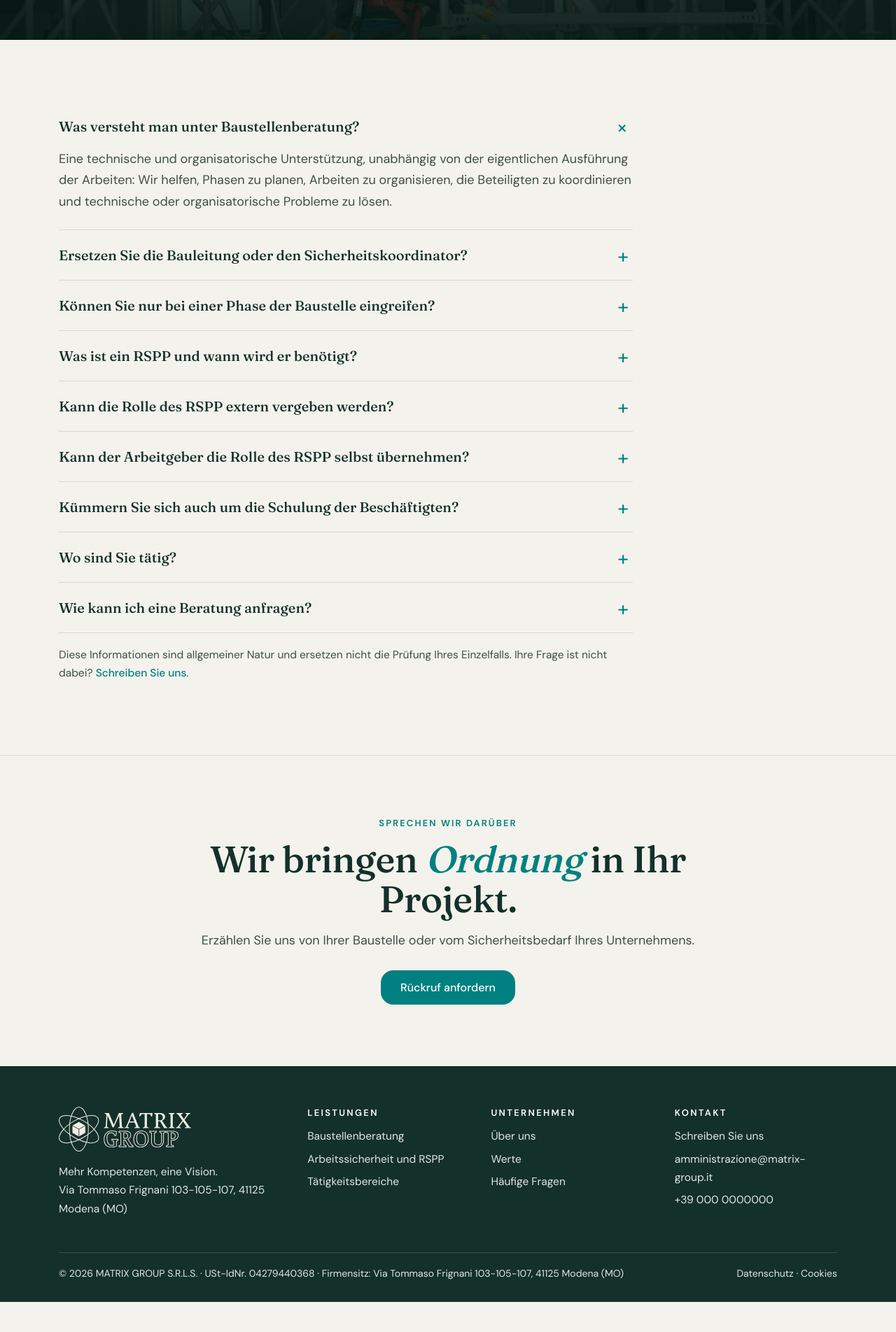
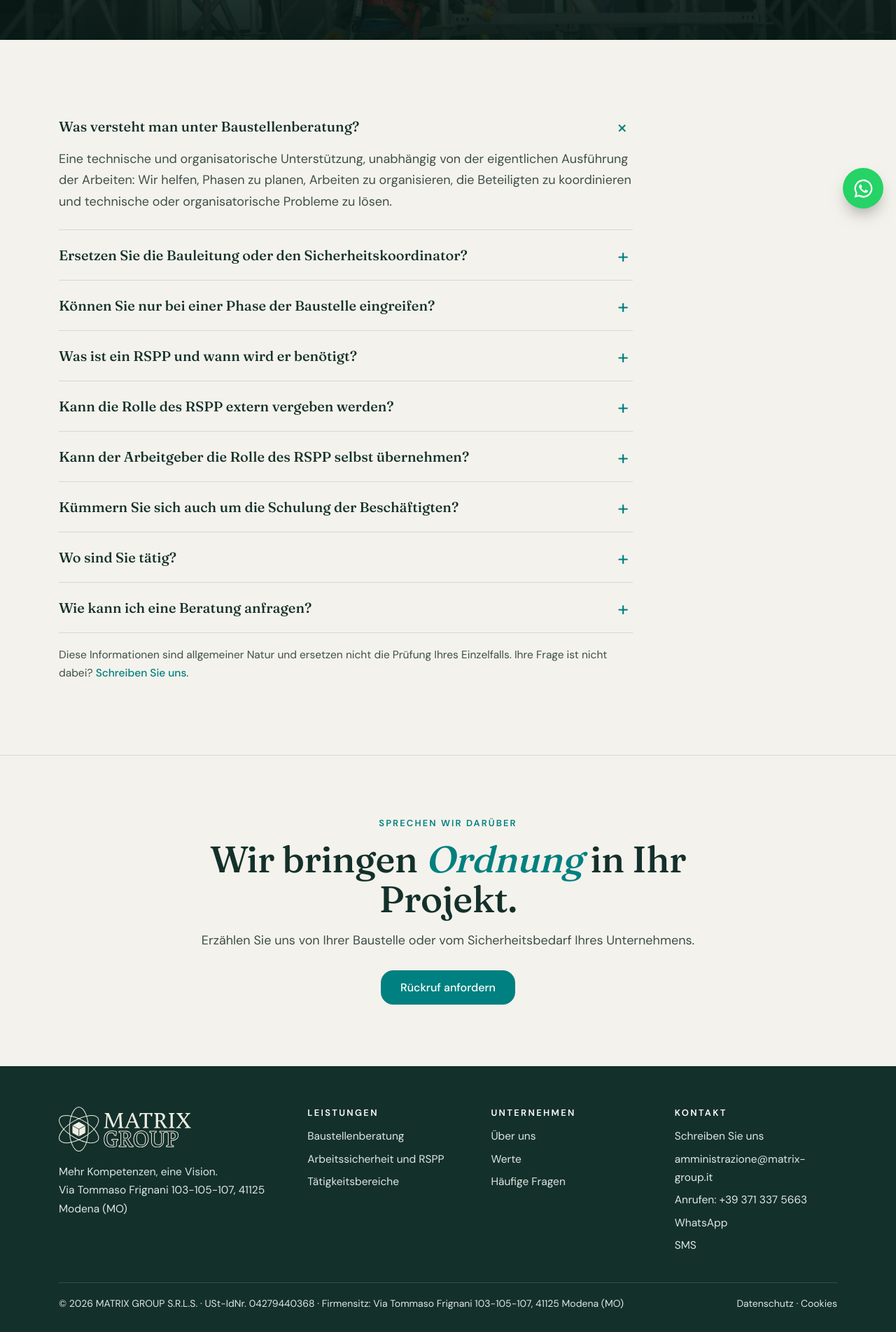
Before and after one commit to vidalletchonang/matrix-group, a Next.js app: page /de/faq in a window 1280 px wide. Shown: the part 484-2388 px from the top of the page at 70% size. Before the commit the page ends 2345 px from the top, so only its background shows below. Built offline with nearby package versions, Linux system fonts and the light colour scheme.

Commit message:
Telefono, SMS e WhatsApp: +39 371 337 5663

```diff
--- a/app/[lang]/contatti/page.js
+++ b/app/[lang]/contatti/page.js
@@ -1,4 +1,4 @@
-import {Hero} from '../../../components/ui'
+import {Hero,ContactButtons} from '../../../components/ui'
 import ContactForm from '../../../components/ContactForm'
 import {SITE,PH} from '../../../lib/site'
 import {dict,meta,href} from '../../../lib/i18n'
@@ -10,6 +10,6 @@ export default async function Page({params}){const {lang}=await params;const t=d
 <p><strong>{SITE.name}</strong></p>
 <p>{t.footer.sede}: {SITE.addr}</p>
 <p>{t.footer.piva} {SITE.piva}</p>
-<p><a href={`mailto:${SITE.mail}`}>{SITE.mail}</a> · <a href={`tel:${SITE.tel.replace(/ /g,'')}`}>{SITE.tel}</a></p>
-<p className="note">{c.note}</p></div>
+<p><a href={`mailto:${SITE.mail}`}>{SITE.mail}</a></p>
+<ContactButtons c={t.ct}/></div>
 <div><span className="eyebrow">{c.write}</span><ContactForm t={t.form} privacyHref={href(lang,'/privacy')}/></div></div></section></>)}
--- a/app/[lang]/layout.js
+++ b/app/[lang]/layout.js
@@ -3,6 +3,7 @@ import {notFound} from 'next/navigation'
 import Nav from '../../components/Nav'
 import {SITE} from '../../lib/site'
 import {LANGS,dict,href,BASE} from '../../lib/i18n'
+import {WaFloat} from '../../components/ui'
 import '@fontsource-variable/fraunces/wght.css'
 import '@fontsource-variable/fraunces/wght-italic.css'
 import '@fontsource/dm-sans/400.css'
@@ -18,13 +19,14 @@ export const viewport={width:'device-width',initialScale:1,viewportFit:'cover',t
 export default async function Root({children,params}){const {lang}=await params;if(!LANGS.includes(lang))notFound();const t=dict(lang);const f=t.footer;const tel=SITE.tel.replace(/ /g,'')
   return(<html lang={lang}><body>
 <a className="skip" href="#main">{t.nav.skip}</a>
-<div className="topbar"><div className="w"><span>{t.top}</span><span><a href={`tel:${tel}`}>{SITE.tel}</a> · <a href={`mailto:${SITE.mail}`}>{SITE.mail}</a></span></div></div>
+<div className="topbar"><div className="w"><span>{t.top}</span><span><a href={`tel:${tel}`}>{SITE.tel}</a> · <a href={`https://wa.me/${tel.replace('+','')}`} target="_blank" rel="noopener">WhatsApp</a> · <a href={`mailto:${SITE.mail}`}>{SITE.mail}</a></span></div></div>
 <header><div className="w"><Link className="logo" href={href(lang,'/')} aria-label="Matrix Group, home"><picture><source srcSet="/logo-dark.svg" media="(prefers-color-scheme: dark)"/><img src="/logo.svg" alt="Matrix Group" width="1885" height="640"/></picture></Link><Nav t={t.nav} lang={lang}/></div></header>
 <main id="main">{children}</main>
 <footer><div className="w"><div className="cols">
 <div><img className="flogo" src="/logo-dark.svg" alt="Matrix Group" width="1885" height="640"/><p>{f.tag}<br/>{SITE.addr}</p></div>
 <div><h4>{f.servizi}</h4><Link href={href(lang,'/servizi/consulenza-cantiere')}>{f.cons}</Link><Link href={href(lang,'/servizi/sicurezza-rspp')}>{f.sic}</Link><Link href={href(lang,'/progetti')}>{f.ambiti}</Link></div>
 <div><h4>{f.azienda}</h4><Link href={href(lang,'/chi-siamo')}>{f.chi}</Link><Link href={href(lang,'/chi-siamo')+'#valori'}>{f.valori}</Link><Link href={href(lang,'/faq')}>{f.faq}</Link></div>
-<div><h4>{f.contatti}</h4><Link href={href(lang,'/contatti')}>{f.scrivi}</Link><a href={`mailto:${SITE.mail}`}>{SITE.mail}</a><a href={`tel:${tel}`}>{SITE.tel}</a></div>
+<div><h4>{f.contatti}</h4><Link href={href(lang,'/contatti')}>{f.scrivi}</Link><a href={`mailto:${SITE.mail}`}>{SITE.mail}</a><a href={`tel:${tel}`}>{t.ct.call}: {SITE.tel}</a><a href={`https://wa.me/${tel.replace('+','')}`} target="_blank" rel="noopener">WhatsApp</a><a href={`sms:${tel}`}>{t.ct.sms}</a></div>
 </div><div className="cp"><span>© 2026 {SITE.name} · {f.piva} {SITE.piva} · {f.sede}: {SITE.addr}</span><span><Link href={href(lang,'/privacy')}>{f.privacy}</Link> · <Link href={href(lang,'/cookie-policy')}>{f.cookie}</Link></span></div></div></footer>
+<WaFloat c={t.ct}/>
 </body></html>)}
--- a/app/globals.css
+++ b/app/globals.css
@@ -143,6 +143,14 @@ section.soft{background:var(--panel)}
 @media(max-width:820px){.feat{grid-template-columns:1fr}.certs{grid-template-columns:1fr}}
 @media(max-width:520px){.certs ul{grid-template-columns:1fr}}
 
+/* contatti: chiamata, SMS, WhatsApp */
+.ctbtns{display:flex;flex-wrap:wrap;gap:10px;margin:20px 0 6px}
+.ctb{display:inline-flex;align-items:center;gap:9px;padding:12px 18px;border-radius:var(--rad);text-decoration:none;font:500 15.5px var(--bf);border:1.5px solid var(--line);color:var(--ink);background:var(--panel);transition:transform .15s,border-color .15s}
+.ctb:hover{transform:translateY(-1px);border-color:var(--acc)}.ctb svg{width:20px;height:20px;flex:none}.ctb span{color:var(--mute);font-weight:400}
+.ctb.wa{background:#25D366;border-color:#25D366;color:#063B1E}.ctb.wa:hover{border-color:#1EBE5A;filter:brightness(1.04)}
+.waf{position:fixed;right:18px;bottom:calc(18px + env(safe-area-inset-bottom,0px));z-index:30;width:58px;height:58px;border-radius:50%;background:#25D366;color:#fff;display:grid;place-items:center;box-shadow:0 12px 26px -10px rgba(0,0,0,.5);transition:transform .2s}
+.waf:hover{transform:scale(1.08)}.waf svg{width:31px;height:31px}
+@media print{.waf{display:none}}
 @media(max-width:1180px){
   .burger{display:flex}
   nav{display:none;position:absolute;left:0;right:0;top:100%;background:var(--bg);border-bottom:1px solid var(--line);flex-direction:column;align-items:stretch;gap:16px;padding:10px 24px 24px;box-shadow:0 20px 30px -20px rgba(0,0,0,.3);max-height:calc(100vh - 80px);overflow:auto}
--- a/components/ui.js
+++ b/components/ui.js
@@ -1,5 +1,5 @@
 import Link from 'next/link'
-import {PH,REAL,CERTS} from '../lib/site'
+import {PH,REAL,CERTS,PHONE,SITE} from '../lib/site'
 import {E,href} from '../lib/i18n'
 
 const u=(id,w)=>`https://images.unsplash.com/photo-${id}?auto=format&fit=crop&w=${w}&q=66`
@@ -38,3 +38,23 @@ export function Certs({c,compact}){
     {!compact&&<div><span className="eyebrow">{c.eyebrow}</span><h2>{c.h}</h2><p className="lead">{c.p}</p></div>}
     <ul>{c.items.map((x,i)=><li key={x.t}><img src={CERTS[i].src} width={CERTS[i].w} height={CERTS[i].h} alt={x.alt} loading="lazy" decoding="async"/><span>{x.t}</span></li>)}</ul>
   </div>)}
+
+// Icone semplici (SVG in linea, nessun file da caricare)
+const IC={
+  tel:<path d="M6.6 10.8a15.1 15.1 0 0 0 6.6 6.6l2.2-2.2a1 1 0 0 1 1-.25c1.1.37 2.3.57 3.6.57a1 1 0 0 1 1 1V20a1 1 0 0 1-1 1A17 17 0 0 1 3 4a1 1 0 0 1 1-1h3.5a1 1 0 0 1 1 1c0 1.3.2 2.5.57 3.6a1 1 0 0 1-.25 1z" fill="currentColor"/>,
+  sms:<path d="M4 4h16a2 2 0 0 1 2 2v10a2 2 0 0 1-2 2H8l-4 3v-3a2 2 0 0 1-2-2V6a2 2 0 0 1 2-2zm3 6.5a1.5 1.5 0 1 0 0 .01zm5 0a1.5 1.5 0 1 0 0 .01zm5 0a1.5 1.5 0 1 0 0 .01z" fill="currentColor"/>,
+  wa:<path d="M12 2a10 10 0 0 0-8.6 15.1L2 22l5-1.3A10 10 0 1 0 12 2zm0 18.2a8.2 8.2 0 0 1-4.2-1.15l-.3-.18-3 .78.8-2.9-.2-.3A8.2 8.2 0 1 1 12 20.2zm4.5-6.1c-.25-.12-1.46-.72-1.69-.8s-.39-.12-.55.12-.63.8-.78.96-.29.19-.53.06a6.7 6.7 0 0 1-3.34-2.92c-.25-.43.25-.4.72-1.34a.45.45 0 0 0-.02-.43c-.06-.12-.55-1.33-.76-1.82s-.4-.41-.55-.42h-.47a.9.9 0 0 0-.65.3 2.7 2.7 0 0 0-.85 2.02 4.7 4.7 0 0 0 1 2.5 10.8 10.8 0 0 0 4.13 3.65c1.54.66 2.14.72 2.9.6a2.5 2.5 0 0 0 1.65-1.16 2 2 0 0 0 .14-1.16c-.06-.1-.22-.16-.47-.28z" fill="currentColor"/>,
+}
+export const Icon=({n})=><svg viewBox="0 0 24 24" aria-hidden="true">{IC[n]}</svg>
+const waUrl=msg=>`${PHONE.wa}?text=${encodeURIComponent(msg)}`
+
+// Tre modi per contattarci: chiamata, SMS, WhatsApp (c = dizionario ct)
+export function ContactButtons({c}){
+  return(<div className="ctbtns">
+    <a className="ctb" href={PHONE.tel}><Icon n="tel"/>{c.call} <span>{SITE.tel}</span></a>
+    <a className="ctb" href={PHONE.sms}><Icon n="sms"/>{c.sms}</a>
+    <a className="ctb wa" href={waUrl(c.msg)} target="_blank" rel="noopener"><Icon n="wa"/>{c.wa}</a>
+  </div>)}
+
+// Pulsante WhatsApp fisso in basso a destra, su tutte le pagine
+export const WaFloat=({c})=><a className="waf" href={waUrl(c.msg)} target="_blank" rel="noopener" aria-label={c.waL} title={c.waL}><Icon n="wa"/></a>
--- a/content/de.js
+++ b/content/de.js
@@ -6,6 +6,7 @@ const de={
   nav:{home:'Startseite',chi:'Über uns',servizi:'Leistungen',progetti:'Projekte',faq:'FAQ',contatti:'Kontakt',cta:'Kontakt aufnehmen',open:'Menü öffnen',close:'Menü schließen',skip:'Zum Inhalt springen',lang:'Sprache'},
   hero:{cta1:'Rückruf anfordern',cta2:'Unsere Leistungen'},
   video:{play:'Video',pause:'Pause',playL:'Video abspielen',pauseL:'Video anhalten'},
+  ct:{"call": "Anrufen", "sms": "SMS", "wa": "WhatsApp", "waL": "Schreiben Sie uns auf WhatsApp", "msg": "Guten Tag, ich hätte gerne Informationen zu Ihren Leistungen."},
   certs:{"eyebrow": "Zertifizierungen", "h": "Zertifizierte Kompetenz.", "p": "Spezifische Qualifikationen für Klimaanlagen und Photovoltaik-Speichersysteme.", "items": [{"t": "F-GAS-Zertifizierung", "alt": "Logo der F-GAS-Zertifizierung"}, {"t": "Tesla Powerwall Certified Installer", "alt": "Logo Tesla Powerwall Certified Installer"}]},
   cta:{eyebrow:'Sprechen wir darüber',title:['Wir bringen ','Ordnung',' in Ihr Projekt.'],text:'Erzählen Sie uns von Ihrer Baustelle oder vom Sicherheitsbedarf Ihres Unternehmens.',btn:'Rückruf anfordern'},
   more:'Mehr erfahren →',
@@ -93,7 +94,7 @@ const de={
   contatti:{
     meta:{title:'Kontakt',desc:'Kontaktieren Sie Matrix Group für Baustellenberatung, Arbeitssicherheit und RSPP-Dienst. Firmensitz in Modena (Italien).'},
     hero:{eyebrow:'Kontakt',title:['Sprechen wir über ','Ihr Projekt'],text:'Erzählen Sie uns von Ihrer Baustelle oder vom Sicherheitsbedarf Ihres Unternehmens: Wir melden uns so schnell wie möglich.',alt:'Baustelle mit Kran im Morgengrauen'},
-    h:'Sprechen wir darüber.',write:'Schreiben Sie uns',note:'Die Telefonnummer ist ein Platzhalter: Ändern Sie sie in lib/site.js.',
+    h:'Sprechen wir darüber.',write:'Schreiben Sie uns',
   },
   form:{name:'Vor- und Nachname',email:'E-Mail',phone:'Telefon',service:'Was benötigen Sie?',services:['Baustellenberatung','Arbeitssicherheit / RSPP','Sonstiges'],message:'Beschreiben Sie kurz Ihr Anliegen (optional)',messageL:'Nachricht',privacy:['Ich habe die ','Datenschutzerklärung',' gelesen.'],send:'Anfrage senden',sending:'Wird gesendet…',ok:'Vielen Dank, wir haben Ihre Anfrage erhalten. Wir melden uns so schnell wie möglich.',err:'Das Senden ist fehlgeschlagen. Bitte versuchen Sie es später erneut oder schreiben Sie uns eine E-Mail.'},
   privacy:{
--- a/content/en.js
+++ b/content/en.js
@@ -6,6 +6,7 @@ const en={
   nav:{home:'Home',chi:'About us',servizi:'Services',progetti:'Projects',faq:'FAQ',contatti:'Contact',cta:'Get in touch',open:'Open menu',close:'Close menu',skip:'Skip to content',lang:'Language'},
   hero:{cta1:'Request a call back',cta2:'Our services'},
   video:{play:'Video',pause:'Pause',playL:'Play the video',pauseL:'Pause the video'},
+  ct:{"call": "Call", "sms": "Text", "wa": "WhatsApp", "waL": "Message us on WhatsApp", "msg": "Hello, I would like some information about your services."},
   certs:{"eyebrow": "Certifications", "h": "Certified expertise.", "p": "Specific qualifications for air-conditioning systems and photovoltaic storage systems.", "items": [{"t": "F-GAS certification", "alt": "F-GAS certification logo"}, {"t": "Tesla Powerwall Certified Installer", "alt": "Tesla Powerwall Certified Installer logo"}]},
   cta:{eyebrow:"Let's talk",title:["Let's bring ",'order',' to your project.'],text:'Tell us about your site or your company’s safety needs.',btn:'Request a call back'},
   more:'Find out more →',
@@ -93,7 +94,7 @@ const en={
   contatti:{
     meta:{title:'Contact',desc:'Contact Matrix Group for construction site consulting, health and safety at work and RSPP service. Registered office in Modena, Italy.'},
     hero:{eyebrow:'Contact',title:["Let's talk about ",'your project'],text:'Tell us about your site or your company’s safety needs: we will get back to you as soon as possible.',alt:'Construction site with a crane at dawn'},
-    h:"Let's talk.",write:'Write to us',note:'The phone number is a placeholder: edit it in lib/site.js.',
+    h:"Let's talk.",write:'Write to us',
   },
   form:{name:'First and last name',email:'Email',phone:'Phone',service:'What do you need?',services:['Construction site consulting','Health and safety / RSPP','Other'],message:'Briefly describe what you need (optional)',messageL:'Message',privacy:['I have read the ','privacy notice','.'],send:'Send request',sending:'Sending…',ok:'Thank you, we have received your request. We will get back to you as soon as possible.',err:'Sending failed. Please try again later or email us.'},
   privacy:{
--- a/content/es.js
+++ b/content/es.js
@@ -6,6 +6,7 @@ const es={
   nav:{home:'Inicio',chi:'Quiénes somos',servizi:'Servicios',progetti:'Proyectos',faq:'FAQ',contatti:'Contacto',cta:'Contáctanos',open:'Abrir el menú',close:'Cerrar el menú',skip:'Ir al contenido',lang:'Idioma'},
   hero:{cta1:'Solicitar contacto',cta2:'Nuestros servicios'},
   video:{play:'Vídeo',pause:'Pausa',playL:'Reproducir el vídeo',pauseL:'Pausar el vídeo'},
+  ct:{"call": "Llamar", "sms": "SMS", "wa": "WhatsApp", "waL": "Escríbenos por WhatsApp", "msg": "Buenos días, me gustaría recibir información sobre sus servicios."},
   certs:{"eyebrow": "Certificaciones", "h": "Competencias certificadas.", "p": "Habilitaciones específicas para instalaciones de climatización y sistemas de almacenamiento fotovoltaico.", "items": [{"t": "Certificación F-GAS", "alt": "Logotipo de la certificación F-GAS"}, {"t": "Tesla Powerwall Certified Installer", "alt": "Logotipo Tesla Powerwall Certified Installer"}]},
   cta:{eyebrow:'Hablemos',title:['Pongamos ','orden',' en tu proyecto.'],text:'Cuéntanos sobre tu obra o las necesidades de seguridad de tu empresa.',btn:'Solicitar contacto'},
   more:'Más información →',
@@ -93,7 +94,7 @@ const es={
   contatti:{
     meta:{title:'Contacto',desc:'Contacta con Matrix Group para consultoría de obra, seguridad laboral y servicio de RSPP. Domicilio social en Módena (Italia).'},
     hero:{eyebrow:'Contacto',title:['Hablemos de ','tu proyecto'],text:'Cuéntanos sobre tu obra o las necesidades de seguridad de tu empresa: te contactaremos lo antes posible.',alt:'Obra con grúa al amanecer'},
-    h:'Hablemos.',write:'Escríbenos',note:'El número de teléfono es provisional: modifícalo en lib/site.js.',
+    h:'Hablemos.',write:'Escríbenos',
   },
   form:{name:'Nombre y apellidos',email:'Correo electrónico',phone:'Teléfono',service:'¿Qué necesitas?',services:['Consultoría de obra','Seguridad laboral / RSPP','Otro'],message:'Describe brevemente tu necesidad (opcional)',messageL:'Mensaje',privacy:['He leído la ','política de privacidad','.'],send:'Enviar solicitud',sending:'Enviando…',ok:'Gracias, hemos recibido tu solicitud. Te responderemos lo antes posible.',err:'No se ha podido enviar. Inténtalo más tarde o escríbenos por correo.'},
   privacy:{
--- a/content/fr.js
+++ b/content/fr.js
@@ -6,6 +6,7 @@ const fr={
   nav:{home:'Accueil',chi:'Qui sommes-nous',servizi:'Services',progetti:'Projets',faq:'FAQ',contatti:'Contact',cta:'Nous contacter',open:'Ouvrir le menu',close:'Fermer le menu',skip:'Aller au contenu',lang:'Langue'},
   hero:{cta1:'Demander un contact',cta2:'Nos services'},
   video:{play:'Vidéo',pause:'Pause',playL:'Lire la vidéo',pauseL:'Mettre la vidéo en pause'},
+  ct:{"call": "Appeler", "sms": "SMS", "wa": "WhatsApp", "waL": "Écrivez-nous sur WhatsApp", "msg": "Bonjour, je souhaiterais avoir des informations sur vos services."},
   certs:{"eyebrow": "Certifications", "h": "Des compétences certifiées.", "p": "Des habilitations spécifiques pour les installations de climatisation et les systèmes de stockage photovoltaïque.", "items": [{"t": "Certification F-GAS", "alt": "Logo de la certification F-GAS"}, {"t": "Tesla Powerwall Certified Installer", "alt": "Logo Tesla Powerwall Certified Installer"}]},
   cta:{eyebrow:'Parlons-en',title:['Mettons de ','l’ordre',' dans votre projet.'],text:'Parlez-nous de votre chantier ou des besoins de votre entreprise en matière de sécurité.',btn:'Demander un contact'},
   more:'En savoir plus →',
@@ -93,7 +94,7 @@ const fr={
   contatti:{
     meta:{title:'Contact',desc:'Contactez Matrix Group pour le conseil de chantier, la sécurité au travail et le service RSPP. Siège social à Modène (Italie).'},
     hero:{eyebrow:'Contact',title:['Parlons de ','votre projet'],text:'Parlez-nous de votre chantier ou des besoins de votre entreprise en matière de sécurité : nous vous recontactons au plus vite.',alt:'Chantier avec grue à l’aube'},
-    h:'Parlons-en.',write:'Écrivez-nous',note:'Le numéro de téléphone est provisoire : modifiez-le dans lib/site.js.',
+    h:'Parlons-en.',write:'Écrivez-nous',
   },
   form:{name:'Nom et prénom',email:'E-mail',phone:'Téléphone',service:'De quoi avez-vous besoin ?',services:['Conseil de chantier','Sécurité au travail / RSPP','Autre'],message:'Décrivez brièvement votre besoin (facultatif)',messageL:'Message',privacy:['J’ai lu la ','politique de confidentialité','.'],send:'Envoyer la demande',sending:'Envoi…',ok:'Merci, nous avons bien reçu votre demande. Nous vous répondrons au plus vite.',err:'L’envoi a échoué. Réessayez plus tard ou écrivez-nous par e-mail.'},
   privacy:{
--- a/content/it.js
+++ b/content/it.js
@@ -5,6 +5,7 @@ const it={
   nav:{home:'Home',chi:'Chi siamo',servizi:'Servizi',progetti:'Progetti',faq:'FAQ',contatti:'Contatti',cta:'Contattaci',open:'Apri il menu',close:'Chiudi il menu',skip:'Vai al contenuto',lang:'Lingua'},
   hero:{cta1:'Richiedi un contatto',cta2:'I nostri servizi'},
   video:{play:'Video',pause:'Pausa',playL:'Riproduci il video',pauseL:'Metti in pausa il video'},
+  ct:{"call": "Chiama", "sms": "SMS", "wa": "WhatsApp", "waL": "Scrivici su WhatsApp", "msg": "Buongiorno, vorrei avere informazioni sui vostri servizi."},
   certs:{"eyebrow": "Certificazioni", "h": "Competenze certificate.", "p": "Abilitazioni specifiche per impianti di climatizzazione e sistemi di accumulo fotovoltaico.", "items": [{"t": "Certificazione F-GAS", "alt": "Logo della certificazione F-GAS"}, {"t": "Tesla Powerwall Certified Installer", "alt": "Logo Tesla Powerwall Certified Installer"}]},
   cta:{eyebrow:'Parliamone',title:['Mettiamo ','ordine',' nel tuo progetto.'],text:"Raccontaci il cantiere o l'esigenza di sicurezza della tua impresa.",btn:'Richiedi un contatto'},
   more:'Scopri di più →',
@@ -92,7 +93,7 @@ const it={
   contatti:{
     meta:{title:'Contatti',desc:'Contatta Matrix Group per consulenza di cantiere, sicurezza sul lavoro e servizio RSPP. Sede legale a Modena.'},
     hero:{eyebrow:'Contatti',title:['Parliamo del ','tuo progetto'],text:"Raccontaci il cantiere o l'esigenza di sicurezza della tua impresa: ti ricontattiamo al più presto.",alt:"Cantiere con gru all'alba"},
-    h:'Parliamone.',write:'Scrivici',note:'Il numero di telefono è un segnaposto: modificalo in lib/site.js.',
+    h:'Parliamone.',write:'Scrivici',
   },
   form:{name:'Nome e cognome',email:'Email',phone:'Telefono',service:'Di cosa hai bisogno',services:['Consulenza di cantiere','Sicurezza sul lavoro / RSPP','Altro'],message:'Raccontaci brevemente la tua esigenza (facoltativo)',messageL:'Messaggio',privacy:["Dichiaro di aver letto l'",'informativa privacy','.'],send:'Invia richiesta',sending:'Invio…',ok:'Grazie, abbiamo ricevuto la tua richiesta. Ti risponderemo al più presto.',err:'Invio non riuscito. Riprova più tardi o scrivici via email.'},
   privacy:{
--- a/lib/site.js
+++ b/lib/site.js
@@ -1,4 +1,6 @@
-export const SITE={name:'MATRIX GROUP S.R.L.S.',piva:'04279440368',addr:'Via Tommaso Frignani 103-105-107, 41125 Modena (MO)',tel:'+39 000 0000000',mail:'amministrazione@matrix-group.it'}
+// Contatti diretti: chiamata, SMS e WhatsApp sullo stesso numero
+export const PHONE={tel:'tel:+393713375663',sms:'sms:+393713375663',wa:'https://wa.me/393713375663'}
+export const SITE={name:'MATRIX GROUP S.R.L.S.',piva:'04279440368',addr:'Via Tommaso Frignani 103-105-107, 41125 Modena (MO)',tel:'+39 371 337 5663',mail:'amministrazione@matrix-group.it'}
 
 // Foto libere da Unsplash (https://unsplash.com/license): sostituibili con foto proprie
 export const PH={
```
